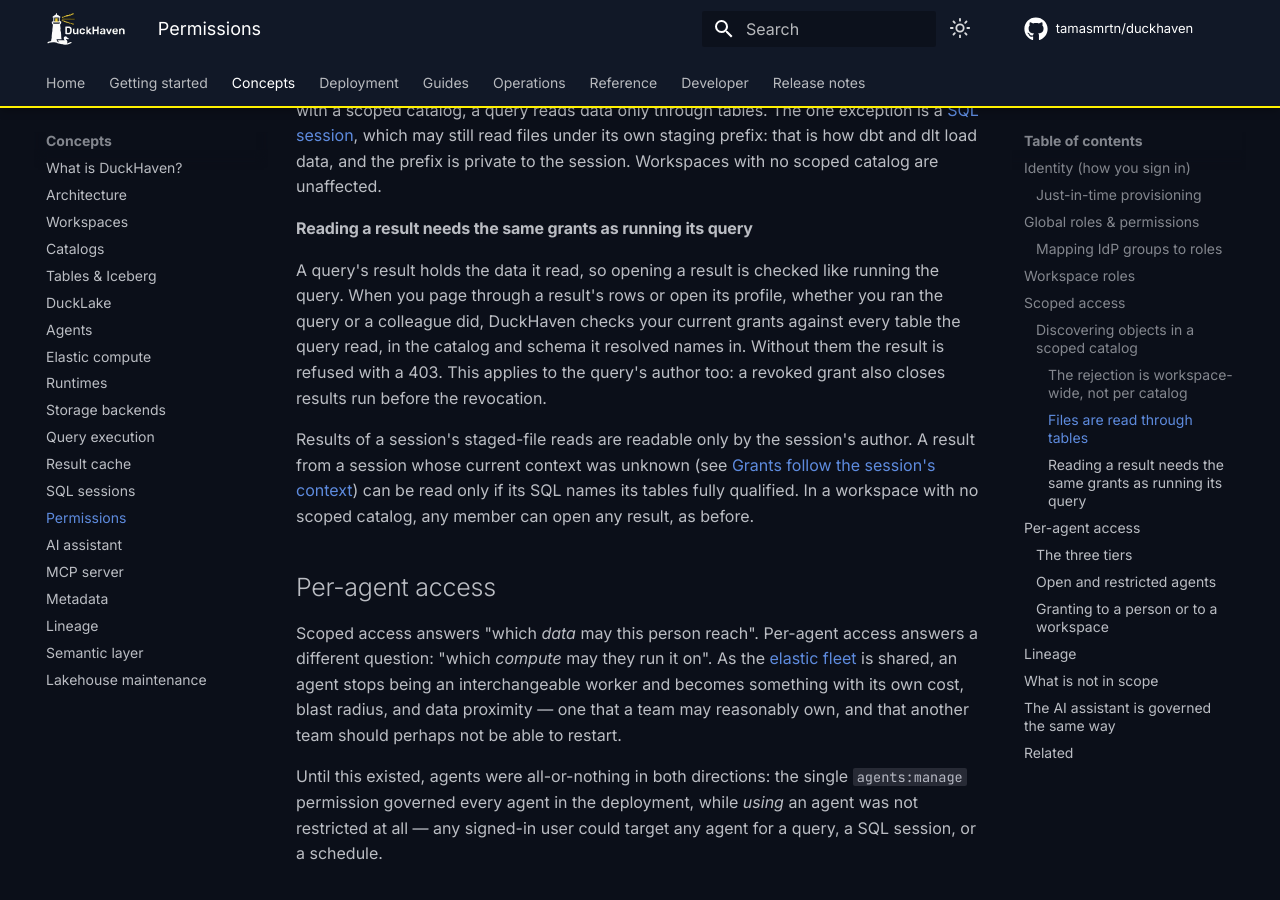
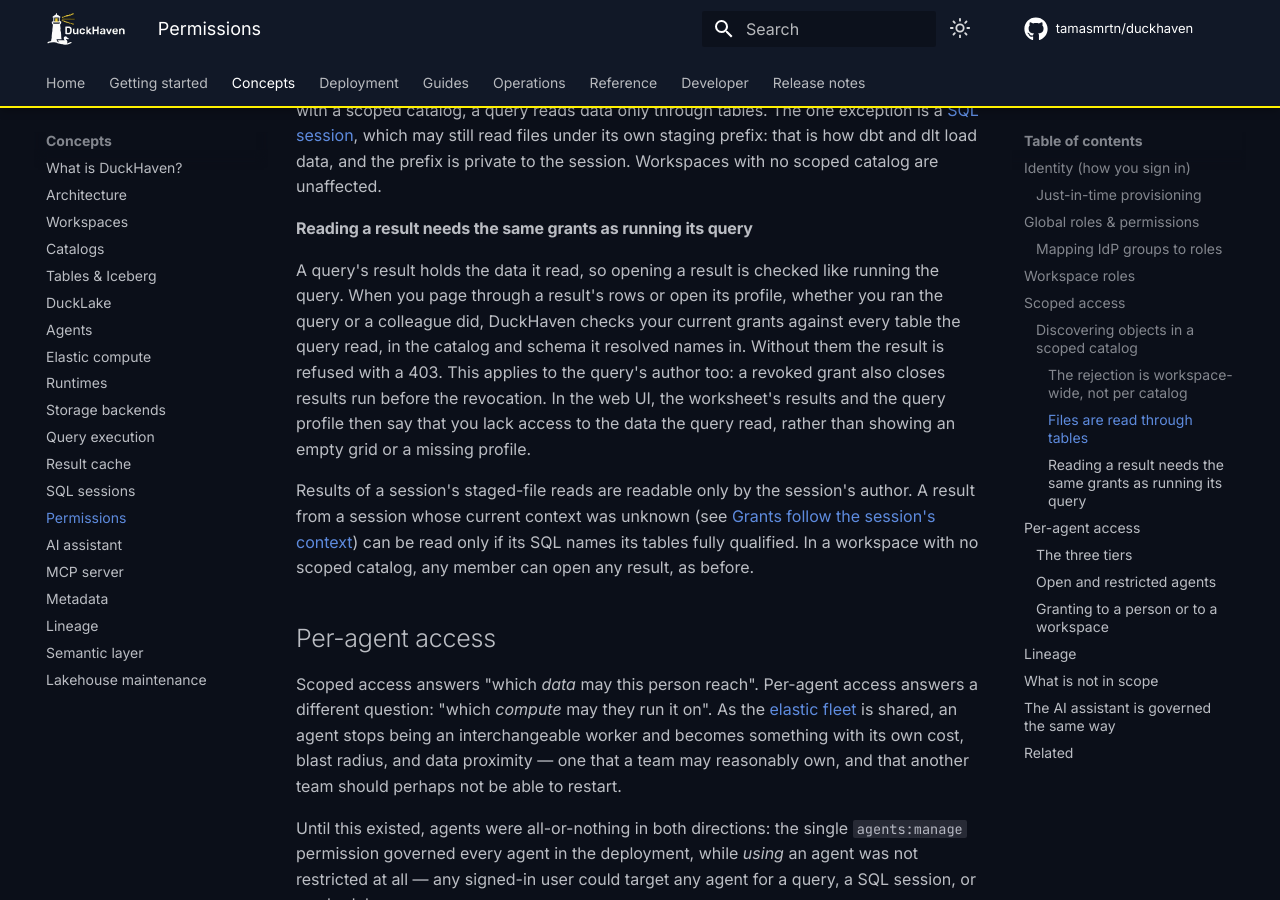
Before and after one commit to tamasmrtn/duckhaven, an MkDocs documentation site: the page built from docs/concepts/permissions.md, in a window 1280 px wide and 900 px high, scrolled down 5576 px. Built offline with MkDocs 1.6.1 and Material for MkDocs 9.7.7, drawn with Linux system fonts in a browser that asks for light colours; comment, search, counter and statistics services are not loaded.

Commit message:
docs: Note what the UI shows for a refused result

```diff
--- a/docs/concepts/permissions.md
+++ b/docs/concepts/permissions.md
@@ -200,7 +200,9 @@
 A query's result holds the data it read, so opening a result is checked like running the query. When you page through
 a result's rows or open its profile, whether you ran the query or a colleague did, DuckHaven checks your current grants
 against every table the query read, in the catalog and schema it resolved names in. Without them the result is refused
-with a 403. This applies to the query's author too: a revoked grant also closes results run before the revocation.
+with a 403. This applies to the query's author too: a revoked grant also closes results run before the revocation. In
+the web UI, the worksheet's results and the query profile then say that you lack access to the data the query read,
+rather than showing an empty grid or a missing profile.
 
 Results of a session's staged-file reads are readable only by the session's author. A result from a session whose
 current context was unknown (see
```
